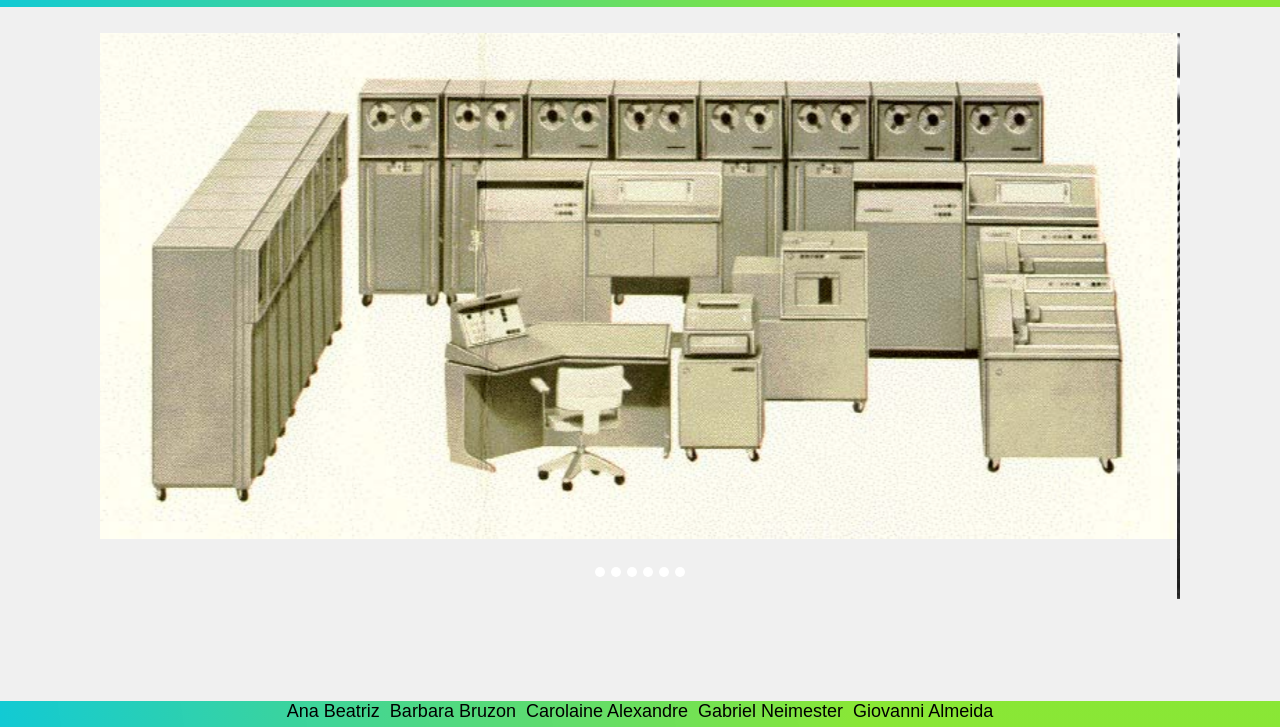
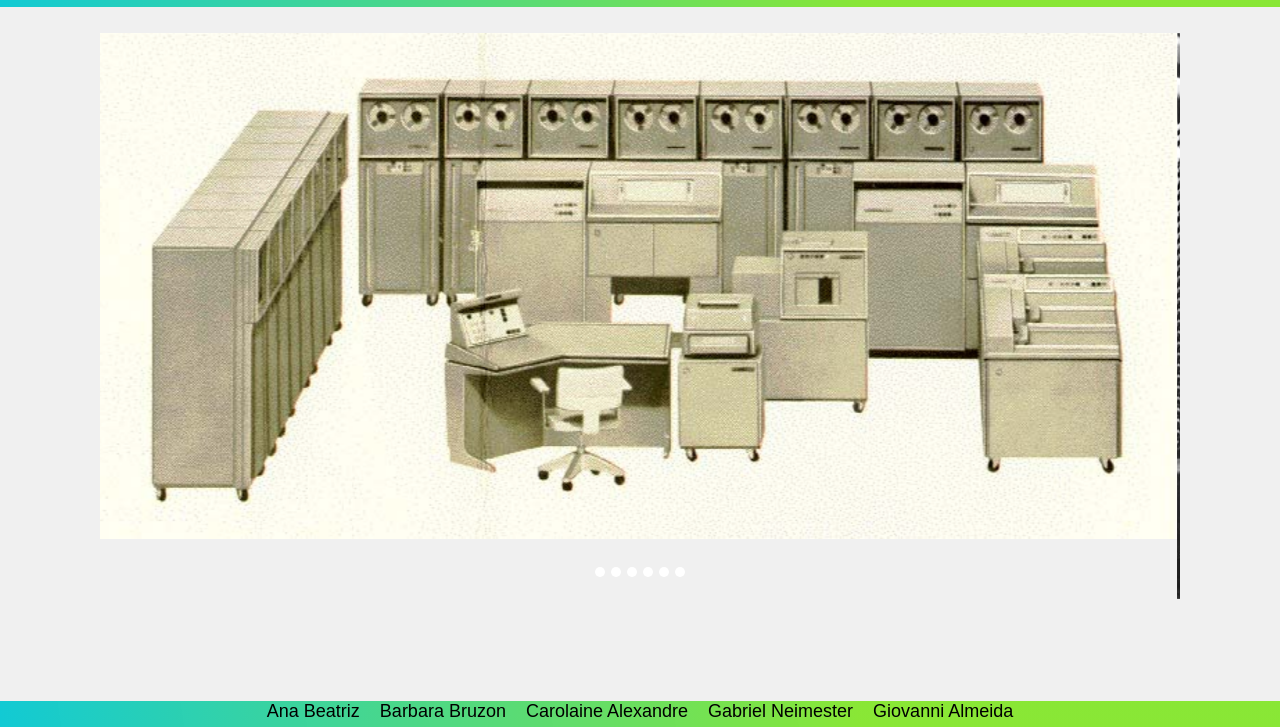
Before and after one commit to devGiovanni95/site-educacional, a plain HTML site: page index.html in a window 1280 px wide. Shown: the part 73-800 px from the top of the page. Drawn offline with nearby package versions, Linux system fonts and the light colour scheme.

Commit message:
Update index.html

```diff
--- a/index.html
+++ b/index.html
@@ -87,10 +87,10 @@
   </a>
 
     <footer>
-      <p>Ana Beatriz  &nbsp; </p>
-      <p>Barbara Bruzon  &nbsp; </p>
-      <p>Carolaine Alexandre  &nbsp; </p>
-      <p>Gabriel Neimester  &nbsp; </p>
+      <p>Ana Beatriz  &nbsp;  &nbsp; </p>
+      <p>Barbara Bruzon  &nbsp;  &nbsp; </p>
+      <p>Carolaine Alexandre  &nbsp;  &nbsp; </p>
+      <p>Gabriel Neimester  &nbsp;  &nbsp; </p>
       <p>Giovanni Almeida</p>
     </footer>
 
```
